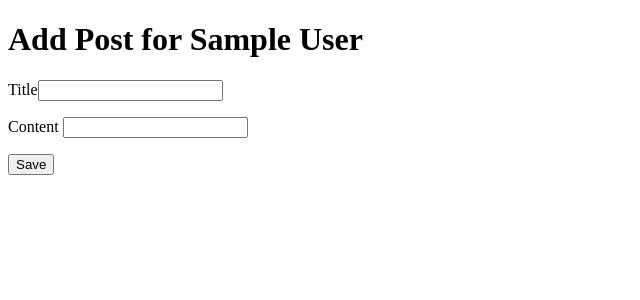
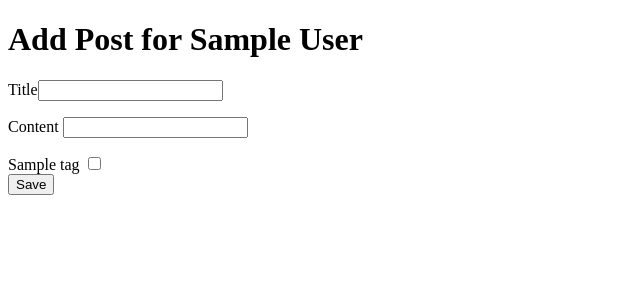
Before and after one commit to HapoGit89/SQL-Alchemy-Blogly, a Flask app: page /user/1/posts/new in a window 1280 px wide. Shown: the top 300 px of the page, without its empty margins (0-640 px from the left). Run offline with Flask 3, Linux system fonts and the light colour scheme; tables that the repository leaves empty hold one stand-in row (values such as "Sample post").

Commit message:
added checkboxes for new post page, got chechbox values to backend

```diff
--- a/app.py
+++ b/app.py
@@ -82,18 +82,22 @@ def edit_user(userid):
 @app.route("/user/<userid>/posts/new", methods = ["GET"])
 def show_post_form(userid):
     user = user = User.query.get(userid)
-    return render_template("newpost.html", user=user)
+    tags = Tag.query.all()
+    return render_template("newpost.html", user=user, tags = tags)
 
 @app.route("/user/<userid>/posts/new", methods = ["POST"])
 def add_new_post(userid):
     title = request.form['title']
     content = request.form['content']
+    tags = request.form.getlist('tag')
+
     if not (title or content):
         user = user = User.query.get(userid)
         return render_template("newpost.html", user= user, error = "Please fill out both fields")
 
     db.session.add(Post(title = title, content = content, user_id=userid))
     db.session.commit()
+    print(tags)
     return redirect(f"/{userid}")
 
 
--- a/static/style.css
+++ b/static/style.css
@@ -7,3 +7,9 @@ img {
 
 margin: 10px;
 }
+
+
+#tags {
+  display: flex;
+  flex-direction: column;
+}
--- a/templates/newpost.html
+++ b/templates/newpost.html
@@ -12,6 +12,11 @@
     <form method="POST" action="/user/{{user.id}}/posts/new">
         <p>Title<input name="title"></p>
         <p>Content  <input name="content"></p>
+        <div id ="tags">
+            {% for tag in tags %}
+           <label for="{{tag.name}}"> {{tag.name}} <input type="checkbox" name = "tag" value="{{tag.name}}"></label>
+            {% endfor %}
+        </div>
         <button class="save">Save</button>
       </form>
       <h2>{{error}}</h2>
```
